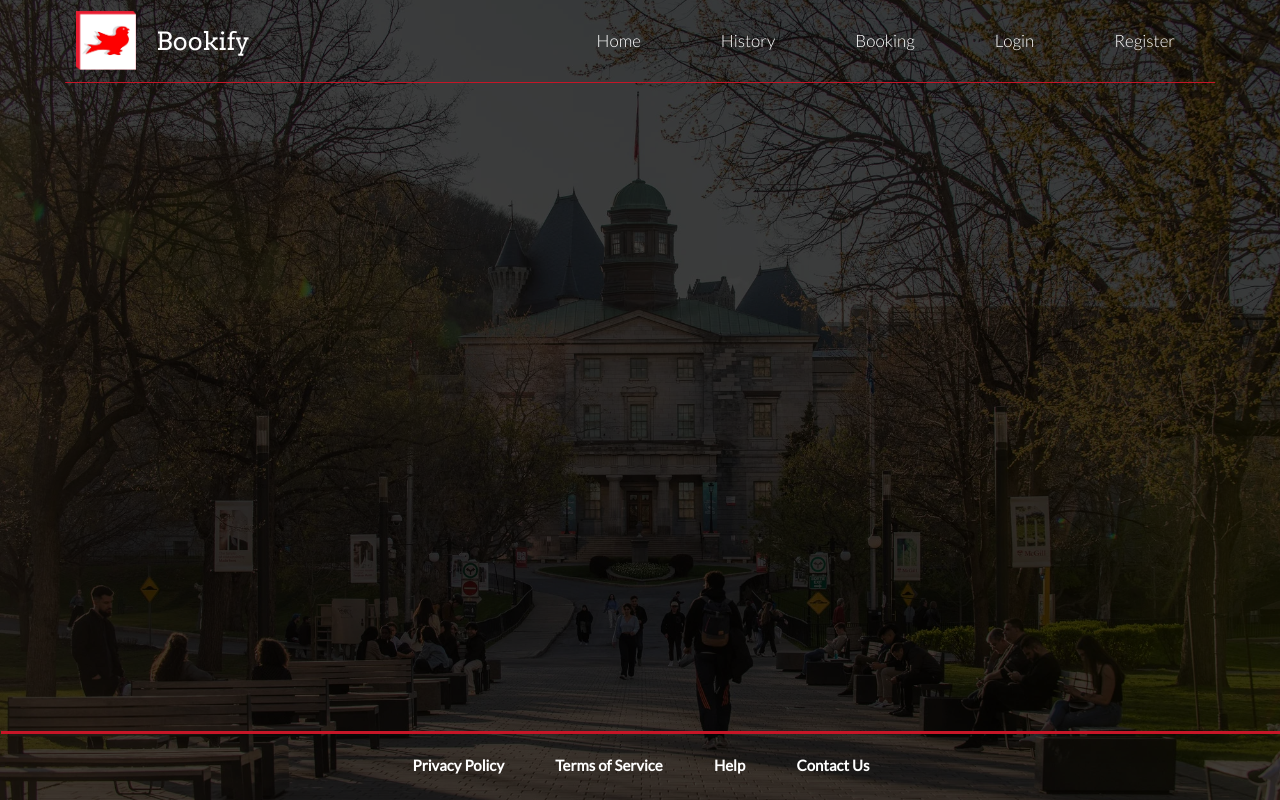
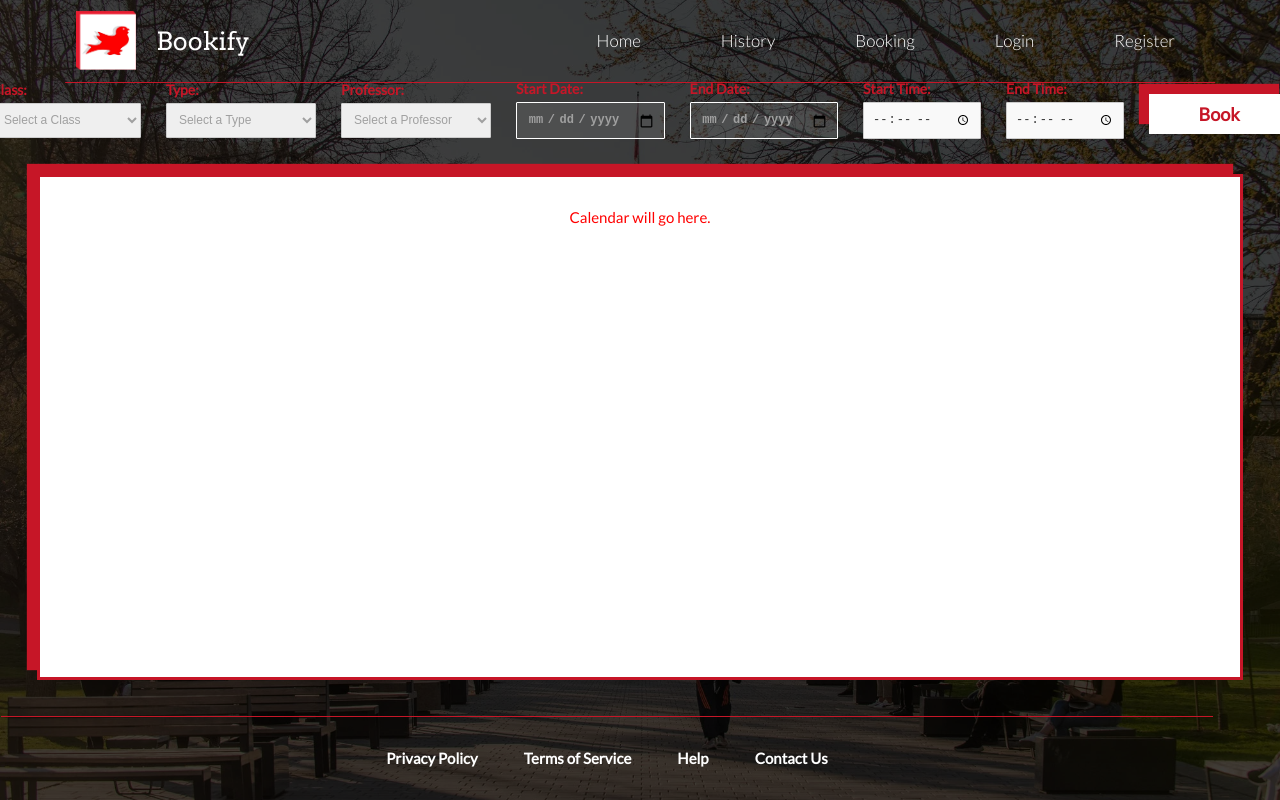
Before and after one commit to andretandoc/bookify, a React (Vite) app in the folder client/: page /CreateBooking in a window 1280 px wide. Built offline with nearby package versions, Linux system fonts and the light colour scheme.

Commit message:
Updates to CreateBookings page;index.css

```diff
--- a/client/src/App.jsx
+++ b/client/src/App.jsx
@@ -30,7 +30,7 @@ function App() {
 
             <Route element={<PrivateRoute />}>
                 <Route path ="/MemberPage" element={<PrivateRoute><MemberPage/> </PrivateRoute>} />
-                <Route path="/CreateBooking" element={<PrivateRoute><CreateBooking/></PrivateRoute>}/>
+                <Route path="/CreateBooking" element={<CreateBooking />} />
             </Route>
 
             <Route path="*" element={<h1>Page not found</h1>} />
--- a/client/src/components/private/createBooking.jsx
+++ b/client/src/components/private/createBooking.jsx
@@ -2,18 +2,81 @@
 
 /* for backend the form here will have the following elements */
 /*Class;Type;Professor; Date Range;Time Range */
-
+import React, { useState } from "react"
+import { Link } from "react-router-dom"
+import axios from "axios";
 
 const CreateBooking = () => {
   return (
-      <div className="private-page">
-          <main className="create-booking-main">
-              <div className="cal-box">
-                  <h2>Create Your Booking</h2>
-                  <p>This is a test message to verify rendering.</p>
-              </div>
-          </main>
+    <div className="cal-box-wrapper">
+      {/* Form Row */}
+      <form className="form-row">
+        {/* Class Dropdown */}
+        <label htmlFor="class">
+          Class:
+          <select id="class" name="class" className="form-input">
+            <option value="">Select a Class</option>
+            <option value="class1">Class 1</option>
+            <option value="class2">Class 2</option>
+            <option value="class3">Class 3</option>
+          </select>
+        </label>
+
+        {/* Type Dropdown */}
+        <label htmlFor="type">
+          Type:
+          <select id="type" name="type" className="form-input">
+            <option value="">Select a Type</option>
+            <option value="type1">Type 1</option>
+            <option value="type2">Type 2</option>
+            <option value="type3">Type 3</option>
+          </select>
+        </label>
+
+        {/* Professor Dropdown */}
+        <label htmlFor="professor">
+          Professor:
+          <select id="professor" name="professor" className="form-input">
+            <option value="">Select a Professor</option>
+            <option value="prof1">Professor 1</option>
+            <option value="prof2">Professor 2</option>
+            <option value="prof3">Professor 3</option>
+          </select>
+        </label>
+
+        {/* Date Range */}
+        <label htmlFor="start-date">
+          Start Date:
+          <input type="date" id="start-date" name="start-date" className="form-input" />
+        </label>
+
+        <label htmlFor="end-date">
+          End Date:
+          <input type="date" id="end-date" name="end-date" className="form-input" />
+        </label>
+
+        {/* Time Range */}
+        <label htmlFor="start-time">
+          Start Time:
+          <input type="time" id="start-time" name="start-time" className="form-input" />
+        </label>
+
+        <label htmlFor="end-time">
+          End Time:
+          <input type="time" id="end-time" name="end-time" className="form-input" />
+        </label>
+
+        {/* Book Button */}
+        <button type="submit" className="double-btn" >
+          Book
+        </button>
+      </form>
+
+      {/* Calendar Box */}
+      <div className="cal-box">
+        <p style={{ color: "red" }}>Calendar will go here.</p>
       </div>
+    </div>
   );
 };
 
--- a/client/src/index.css
+++ b/client/src/index.css
@@ -211,9 +211,11 @@ footer {
   display: flex;
   justify-content: center;
   align-items: center;
-  margin: 0 auto;
+  margin-left: auto;
+  margin-right: auto;
+  padding: 10px 30px;
   position: absolute;
-  width: 100%;
+  width: 90%;
   height: max-content;
   z-index: 1;
   bottom: 0;
@@ -226,7 +228,7 @@ footer::before {
   left: 50%;
   transform: translateX(-50%);
   width: 100%;
-  height: 3px;
+  height: 1px;
   background-color: #c61627;
 }
 
@@ -300,7 +302,9 @@ footer a:active {
 }
 
 .double-btn:hover{
-  background-color: #9e0918;
+  background-color: #c61627;
+  color:#fff;
+  border: #333;
 }
 
 .double-btn:active {
@@ -598,11 +602,10 @@ input:focus {
 
 input[type="date"] {
   font-weight: bolder;
-  margin-bottom: 20px;
   width: 125px;
+  height: min-content;
   border: 0.1em solid white;
   padding: 0.8em 0.9em;
-  border-radius: 8em;
   color: rgb(160, 160, 160);
   background: rgba(255, 255, 255, 0.1);
   &::-webkit-datetime-edit-text {
@@ -728,7 +731,7 @@ p a:active {
 /*For Calendars*/
 .cal-box {
   display: inline-block;
-  width: 1000px;
+  width: 1200px;
   height: 500px;
   position: relative;
   background-color: white;
@@ -742,17 +745,6 @@ p a:active {
   line-height: 50px;
   cursor: pointer;
   transition: all 0.2s ease;
-}
-
-/*To center big red box*/
-.cal-box-wrapper {
-  position: absolute;
-  left: 50%;
-  transform: translateX(-50%);
-  bottom: 10%;
-  display: flex;
-  justify-content: center;
-  width: 100%;
 }
 
 /*For Forms*/
@@ -778,15 +770,20 @@ p a:active {
                 /* Private page Background */
 /*******************************************************/
 /* Styles specific to the createBooking page */
+
+body.private-page{
+  background: none;
+}
+
 .private-page {
   min-height: 100vh;
-  background: white;
+  background: white !important;
   display: flex;
   flex-direction: column;
   z-index: 1;
 }
 .private-page::before {
-  content: none;
+  content: none !important;
 }
 
 /*******************************************************/
@@ -799,3 +796,54 @@ p a:active {
   justify-content: center;
   align-items: center;
 }
+
+/*Page formatting*/
+.cal-box-wrapper {
+  position: absolute;
+  left: 50%;
+  transform: translateX(-50%);
+  bottom: 15%;
+  display: flex;
+  flex-direction: column;
+  align-items: center;
+  gap: 0px;
+  padding-top: 50px;
+  width: 100%;
+}
+
+
+/* Styles for the form row */
+.form-row {
+  display: flex;
+  justify-content: flex-start;
+  align-items: center;
+  gap: 25px;
+  margin-bottom: 25px;
+}
+
+.form-row label {
+  display: flex;
+  flex-direction: column;
+  font-size: 14px;
+  font-weight: bold;
+  color:#c61627;
+}
+
+.form-input {
+  margin-top: 5px;
+  padding: 8px;
+  font-size: 12px;
+  color: rgb(160, 160, 160);
+  border: 1px solid #ccc;
+  border-radius: 1px;
+  width: 150px;
+  height: 35px;
+}
+
+input[type="time"] {
+  width: 100px;
+  height: min-content;
+  font-size: 12px; /* Font size */
+  background-color: #f9f9f9; /* Light background */
+  color: #333; /* Text color */
+}
```
